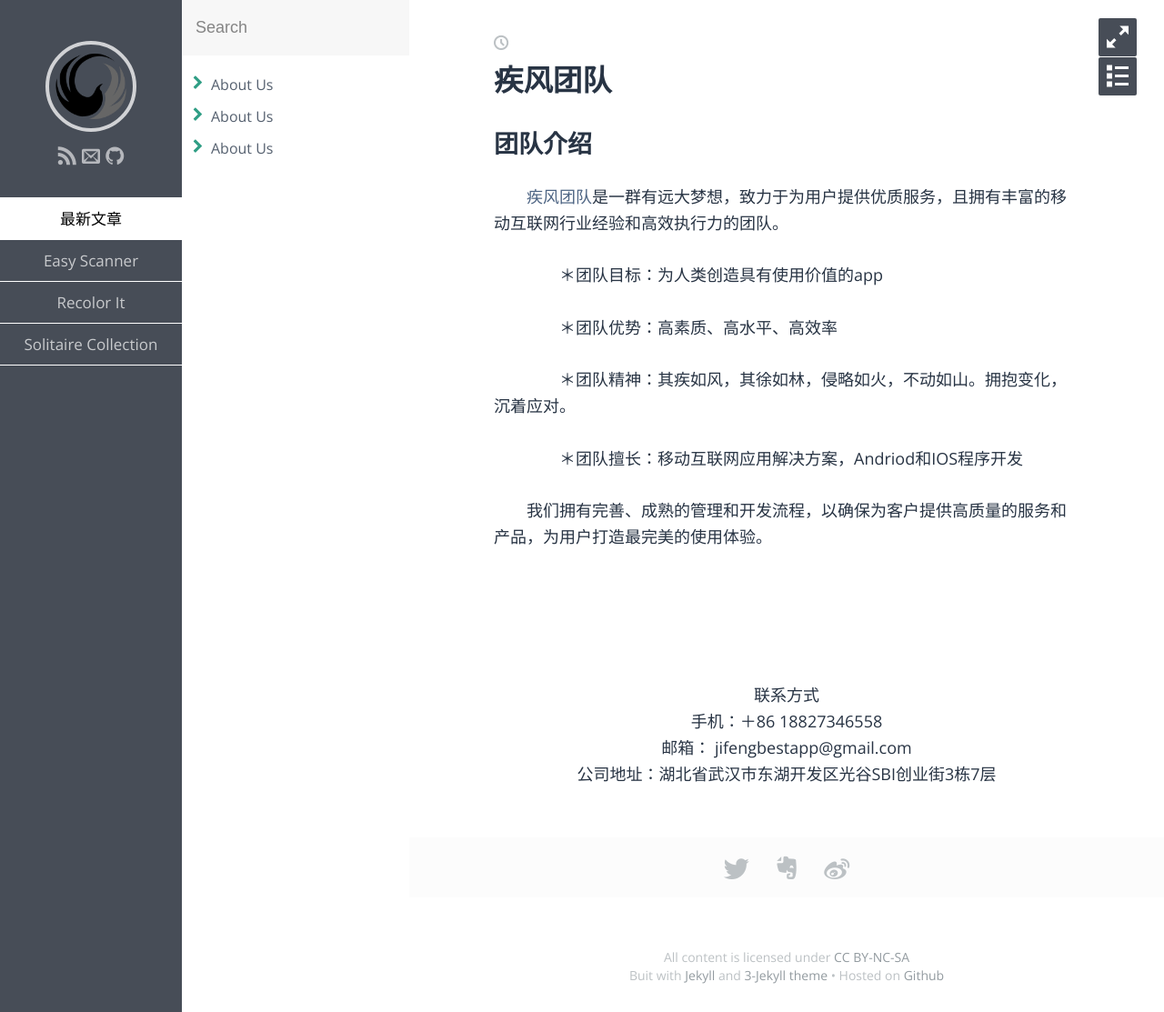
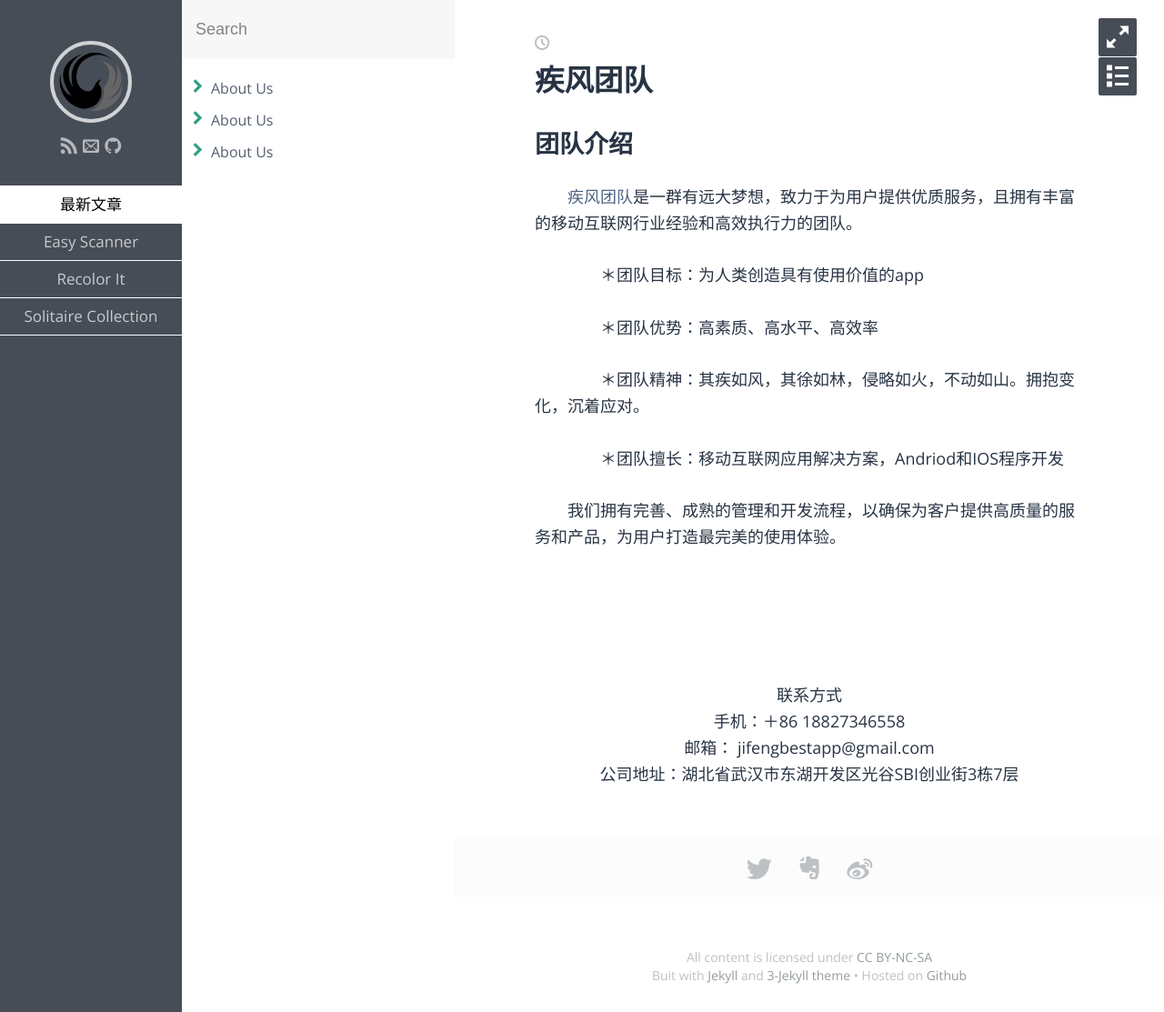
Before and after one commit to BestJiFeng/BestJiFeng.github.io, a Jekyll site: the page built from index.md, in a window 1280 px wide. Shown: the whole page at 91% size. Built offline with Jekyll 4.4.1, drawn with Linux system fonts in a browser that asks for light colours; some web fonts are replaced.

Commit message:
修改
修改

```diff
--- a/css/main.sass
+++ b/css/main.sass
@@ -25,19 +25,19 @@ $sidebar-right-bg: #f7f7f7
 $sidebar-left-width: 200px
 
 // Avatar
-$avatar-size: 100px
+$avatar-size: 90px
 $avatar-border-size: 4px
 $avatar-border-color: rgba(255, 255, 255, .75)
 
 // Social icons
 $social-icon-outer-padding: 10px
-$social-icon-size: 20px
+$social-icon-size: 18px
 $social-icon-margin: 1px
 $social-icon-color: rgba(255, 255, 255, .6)
 $social-icon-hover-color: #FFF
 
 // Tags
-$tag-height: 45px
+$tag-height: 40px
 $tag-font-size: 17px
 $tag-color: rgba(255, 255, 255, .7)
 $tag-hover-color: rgba(255, 255, 255, .85)
@@ -45,10 +45,10 @@ $tag-active-color: #000000
 $tag-border-color: rgba(255, 255, 255, 1)
 
 // # Sidebar Right
-$sidebar-right-width: 250px
+$sidebar-right-width: 300px
 
 // Search
-$search-box-height: 60px
+$search-box-height: 64px
 $search-box-font-size: 18px
 
 $search-box-color: #AAAAAA
```
